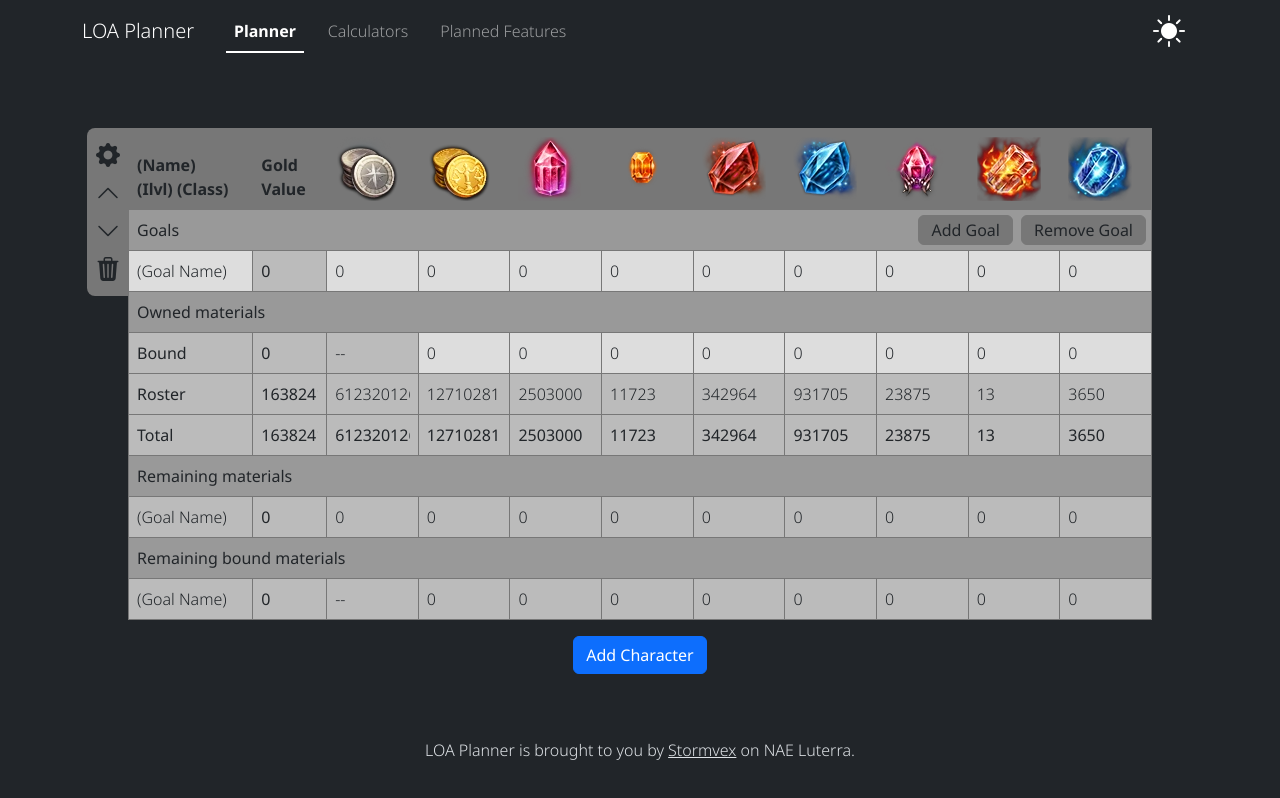
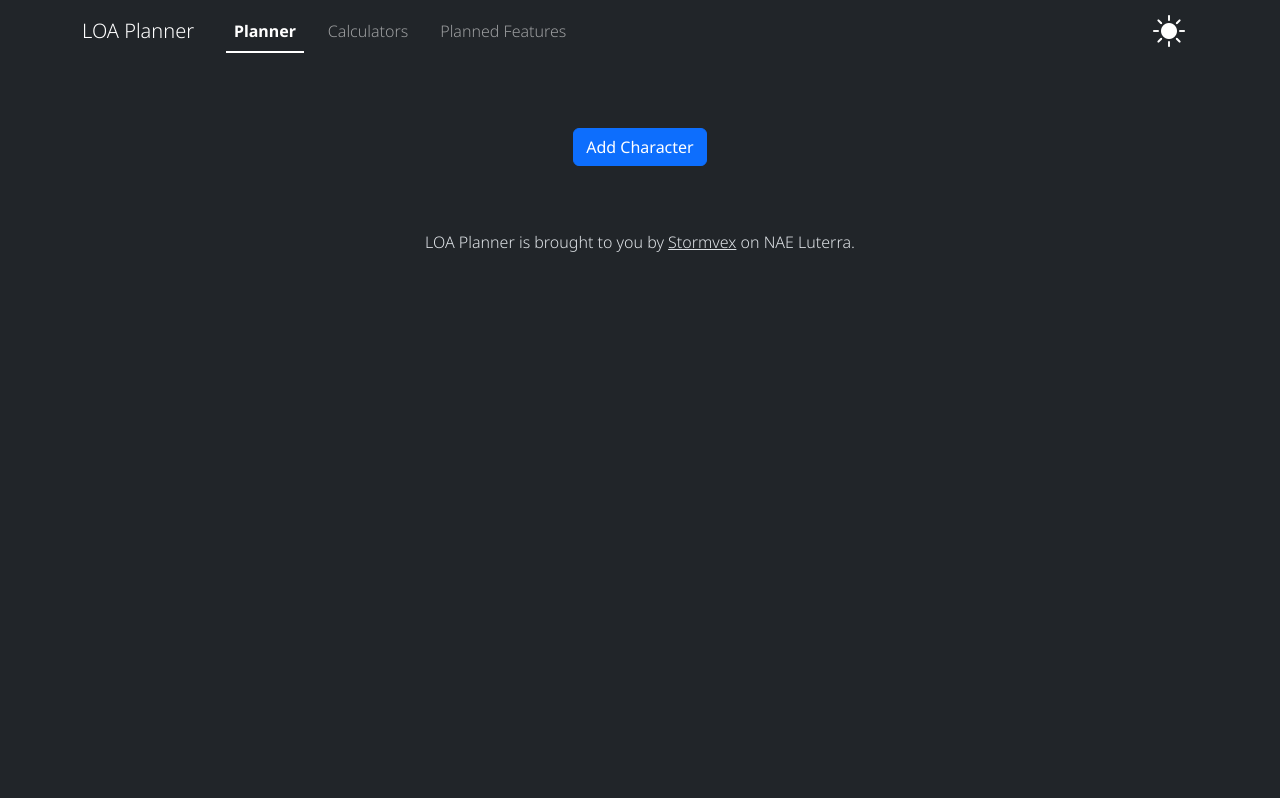
Before and after one commit to md842/loa-planner, a React (Vite) app: page / in a window 1280 px wide. Shown: the top 798 px of the page. Built offline with nearby package versions, Linux system fonts and the light colour scheme.

Commit message:
Implemented character deletion
Implemented character deletion via the delete button on the settings tab for each `CharacterCard`.

```diff
--- a/src/components/CharacterCard.tsx
+++ b/src/components/CharacterCard.tsx
@@ -23,8 +23,19 @@ import InputGroup from 'react-bootstrap/InputGroup';
 import Modal from 'react-bootstrap/Modal';
 import Table from 'react-bootstrap/Table';
 
-export function CharacterCard(char: Character): JSX.Element{
-  const changed: RefObject<boolean> = useRef(false); // true: unsaved changes
+/** Props interface for CharacterCard(). */
+interface CharacterCardProps{
+  char: Character;
+  index: number; // Index of character, used for data organization
+  handleDelete: (index: number) => void;
+}
+
+/** Constructs a Table element given a Character object specified by params. */
+export function CharacterCard(props: CharacterCardProps): JSX.Element{
+  let {char, index, handleDelete} = props; // Unpack props
+
+  // Ref used by saveChanges(). true: unsaved changes to commit
+  const changed: RefObject<boolean> = useRef(false);
 
   // Refs used in initRemTable()
   const goalsTotal: RefObject<Goal> = useRef({name: "Total", mats: initMaterials()});
@@ -254,7 +265,7 @@ export function CharacterCard(char: Character): JSX.Element{
       // Update (re-render) character info in top left of table
       setCharState({name: name, ilvl: ilvl, class: charClass, usesClassColor: usesClassColor, color: color});
       // Save updated character data
-      saveCharParams(char.index, name, ilvl, charClass, usesClassColor, color);
+      saveCharParams(index, name, ilvl, charClass, usesClassColor, color);
       setModalVis(false); // Close modal
     }
 
@@ -335,10 +346,6 @@ export function CharacterCard(char: Character): JSX.Element{
 
   function swapDown(){
     console.log("swapDown called (not yet implemented)");
-  }
-
-  function deleteChar(){
-    console.log("deleteChar called (not yet implemented)");
   }
 
   /**
@@ -448,7 +455,7 @@ export function CharacterCard(char: Character): JSX.Element{
         <Button variant="link" onClick={swapDown}>
           <i className="bi bi-chevron-down"/>
         </Button>
-        <Button variant="link" onClick={deleteChar}>
+        <Button variant="link" onClick={() => handleDelete(index)}>
           <i className="bi bi-trash3-fill"/>
         </Button>
       </div>
--- a/src/components/core/character-data.ts
+++ b/src/components/core/character-data.ts
@@ -1,6 +1,6 @@
 import {type Character, initCharacter} from './types';
 
-var chars: Character[]; // Store character data at module level
+let chars: Character[] = []; // Store character data at module level
 
 /* I have some concerns about how much data is being saved with the current
    implementation, so tracking how much is being saved over the course of a
@@ -8,25 +8,31 @@ var chars: Character[]; // Store character data at module level
    even individual fields to reduce (will increase complexity of loadChars). */
 let totalSaved: number = 0; // This can be deleted later.
 
+/** Adds a new blank character to the end of the character data. */
 export function addChar(): Character[]{
-  chars.push(initCharacter(chars.length)); // Use chars.length as index
-  return chars; // Return chars to state setter
+  chars.push(initCharacter());
+  return [...chars]; // Return chars as a new array to trigger re-render.
+} // Don't save character data; changing anything in the new char will save.
+
+/** Deletes the character with the specified index. */
+export function delChar(index: number): Character[]{
+  chars.splice(index, 1); // Remove the specified character
+  saveChars(); // Save updated character data
+  return [...chars]; // Return chars as a new array to trigger re-render.
 }
 
-/* Loads character data from local storage if available, else initialize. */
+/** Loads character data from local storage if available, else initialize. */
 export function loadChars(): Character[]{
   // Attempt to load character data from local storage
   const storedChars = window.localStorage.getItem('chars');
 
   if (storedChars) // Character data exists in local storage
     chars = JSON.parse(storedChars); // Initialize chars with local stored data
-  else // Character data does not exist in local storage
-    chars = [initCharacter(0)]; // Initialize chars with blank character
 
   return chars; // Return character data array
 }
 
-/* Saves current character data to local storage. */
+/** Saves current character data to local storage. */
 export function saveChars(){
   let temp: string = JSON.stringify(chars);
   totalSaved += temp.length;
@@ -35,7 +41,7 @@ export function saveChars(){
   window.localStorage.setItem('chars', temp);
 }
 
-/* Save parameters received from a character's SettingsModal. */
+/** Save parameters received from a character's SettingsModal. */
 export function saveCharParams(index: number, name: string, ilvl: string, charClass: string, usesClassColor: boolean, color: string){
   let char: Character = chars[index];
   char.name = name;
--- a/src/components/core/types.ts
+++ b/src/components/core/types.ts
@@ -1,6 +1,5 @@
 /* Stores information about a character. */
 export interface Character{
-  index: number; // Index of character, used for data organization
   name: string; // Name of character.
   ilvl: string; // Item level of character.
   class: string; // Class of character.
@@ -11,9 +10,8 @@ export interface Character{
 }
 
 /* Initializes and returns a default Character object. */
-export function initCharacter(index: number): Character{
+export function initCharacter(): Character{
   return {
-    index: index,
     name: "(Name)",
     ilvl: "(Ilvl)",
     class: "(Class)",
--- a/src/pages/Planner.tsx
+++ b/src/pages/Planner.tsx
@@ -1,19 +1,33 @@
 import {useState} from 'react';
 
+import {CharacterCard} from '../components/CharacterCard';
 import {type Character} from '../components/core/types';
-import {addChar, loadChars} from '../components/core/character-data';
-
-import {CharacterCard} from '../components/CharacterCard';
+import {addChar, delChar, loadChars} from '../components/core/character-data';
 
 import Button from 'react-bootstrap/Button';
 
 export default function Home(){
   const [chars, setChars] = useState(loadChars); // Load characters into state
 
+  function handleDelete(index: number){
+    setChars(delChar(index));
+  }
+
 	return(
     <main>
-      {chars.map((char: Character) => { /* Create card for each character */
-        return <CharacterCard key={char.index} {...char}/>
+      {chars.map((char: Character, index: number) => {
+        return( /* Create card for each character */
+          <CharacterCard
+            key={char.name + index}
+            {...
+              {
+                char: char,
+                index: index,
+                handleDelete: handleDelete
+              }
+            }
+          />
+        );
       })}
       <Button className="d-block mx-auto" variant="primary" onClick={() => setChars(addChar())}>
         Add Character
```
